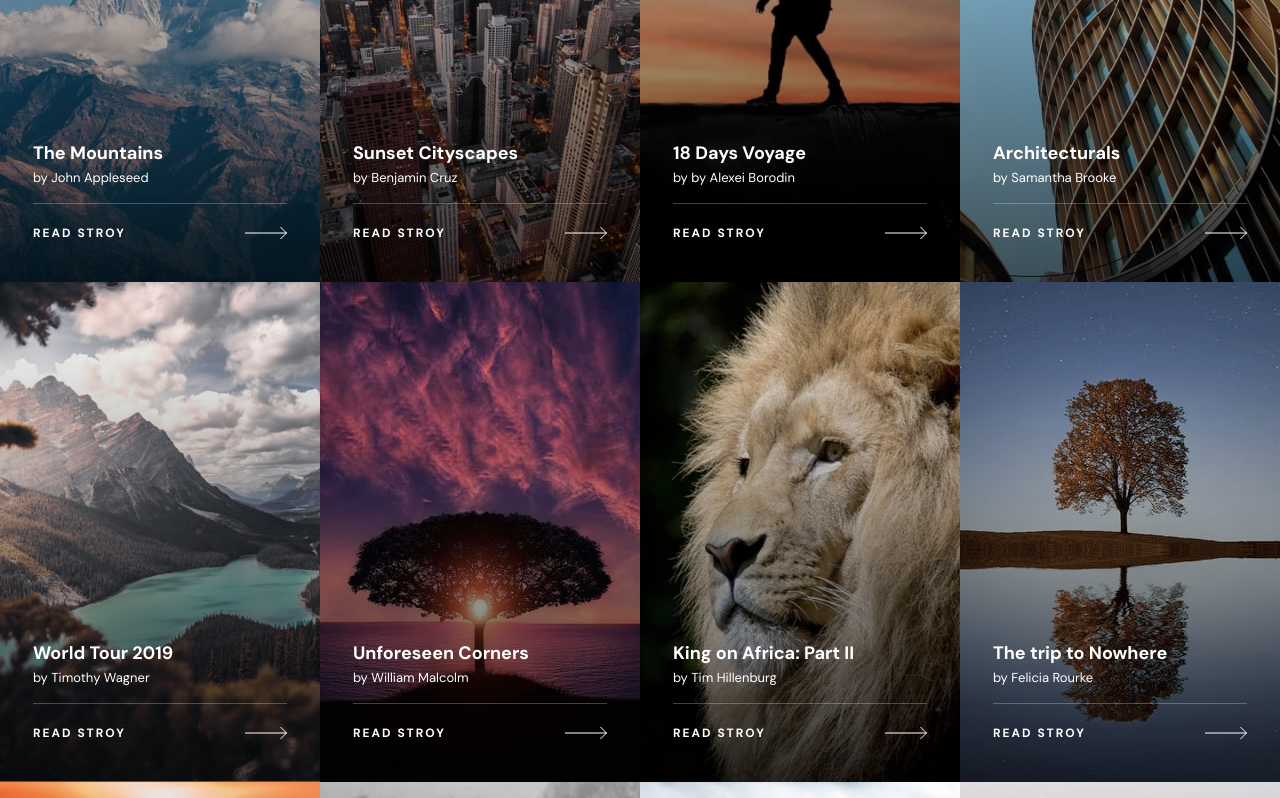
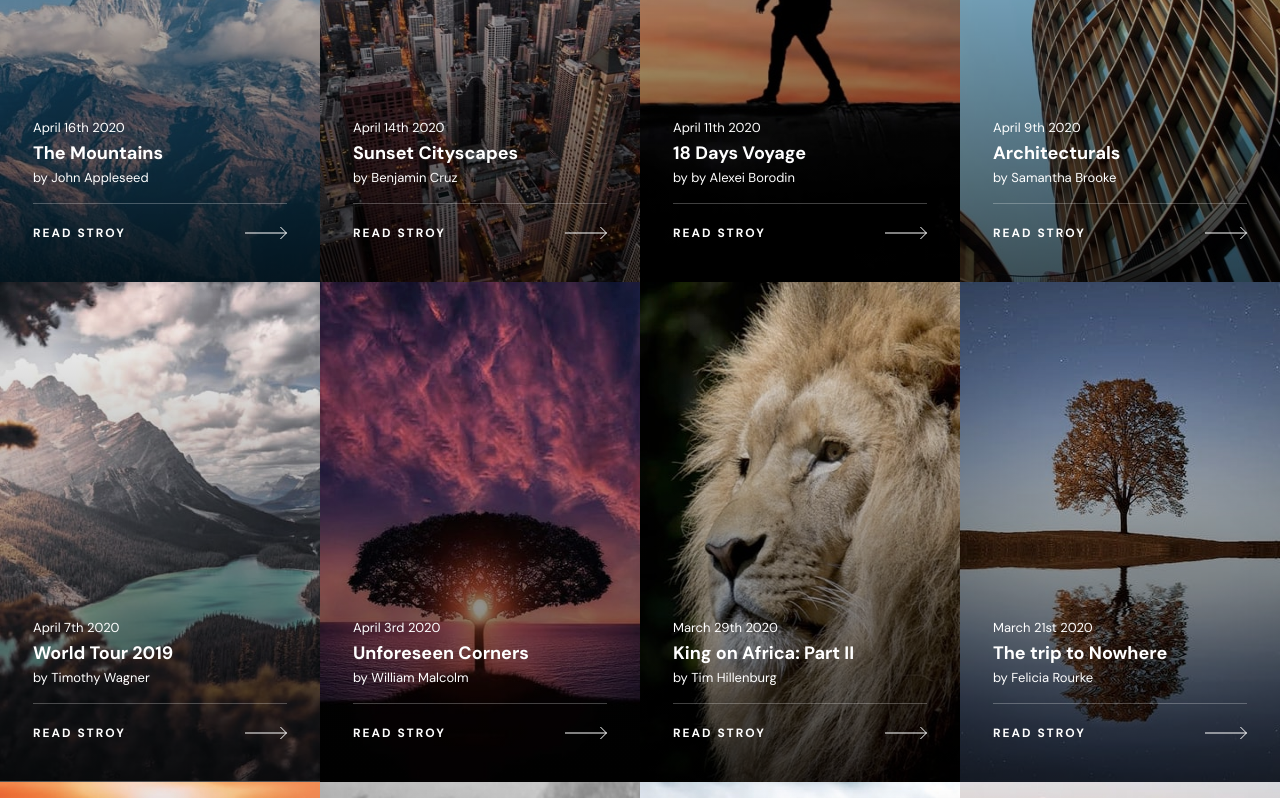
Before and after one commit to Inithar/Photosnap, a React (Vite) app: page /stories in a window 1280 px wide. Shown: the part 940-1738 px from the top of the page. Built offline with nearby package versions, Linux system fonts and the light colour scheme.

Commit message:
added missing date and hover effect in SrotyCard component

```diff
--- a/src/components/molecules/StoryCard/StoryCard.module.scss
+++ b/src/components/molecules/StoryCard/StoryCard.module.scss
@@ -3,6 +3,8 @@
 .card {
   position: relative;
   height: 37.5rem;
+  transition: transform 0.3s;
+  cursor: pointer;
 
   & > img {
     position: absolute;
@@ -36,9 +38,17 @@
       background-color: var(--pure-white);
       opacity: 0.25;
     }
+
+    h4 {
+      margin-top: 0.4rem;
+    }
   }
 
   @include mixins.breakpoint('md') {
     height: 50rem;
   }
+
+  &:hover {
+    transform: translateY(-2.4rem);
+  }
 }
--- a/src/components/molecules/StoryCard/index.tsx
+++ b/src/components/molecules/StoryCard/index.tsx
@@ -10,7 +10,7 @@ interface StoryCardProps {
   src: string;
   title: string;
   author: string;
-  date: string;
+  date?: string;
 }
 
 const StoryCard = ({ src, title, author, date }: StoryCardProps) => (
@@ -19,6 +19,7 @@ const StoryCard = ({ src, title, author, date }: StoryCardProps) => (
     <img src={useGetImageSrc(src)} alt="" />
 
     <div className={styles.card_content}>
+      {date && <p>{date}</p>}
       <Heading level="4" theme="light">
         {title}
       </Heading>
--- a/src/components/pages/Home/index.tsx
+++ b/src/components/pages/Home/index.tsx
@@ -23,9 +23,9 @@ const Home = () => (
 
       <section>
         <Grid container>
-          {storyCards.slice(0, 4).map(data => (
+          {storyCards.slice(0, 4).map(({ src, title, author }) => (
             <Grid item xs={12} sm={6} lg={3} key={crypto.randomUUID()}>
-              <StoryCard {...data} />
+              <StoryCard src={src} title={title} author={author} />
             </Grid>
           ))}
         </Grid>
```
